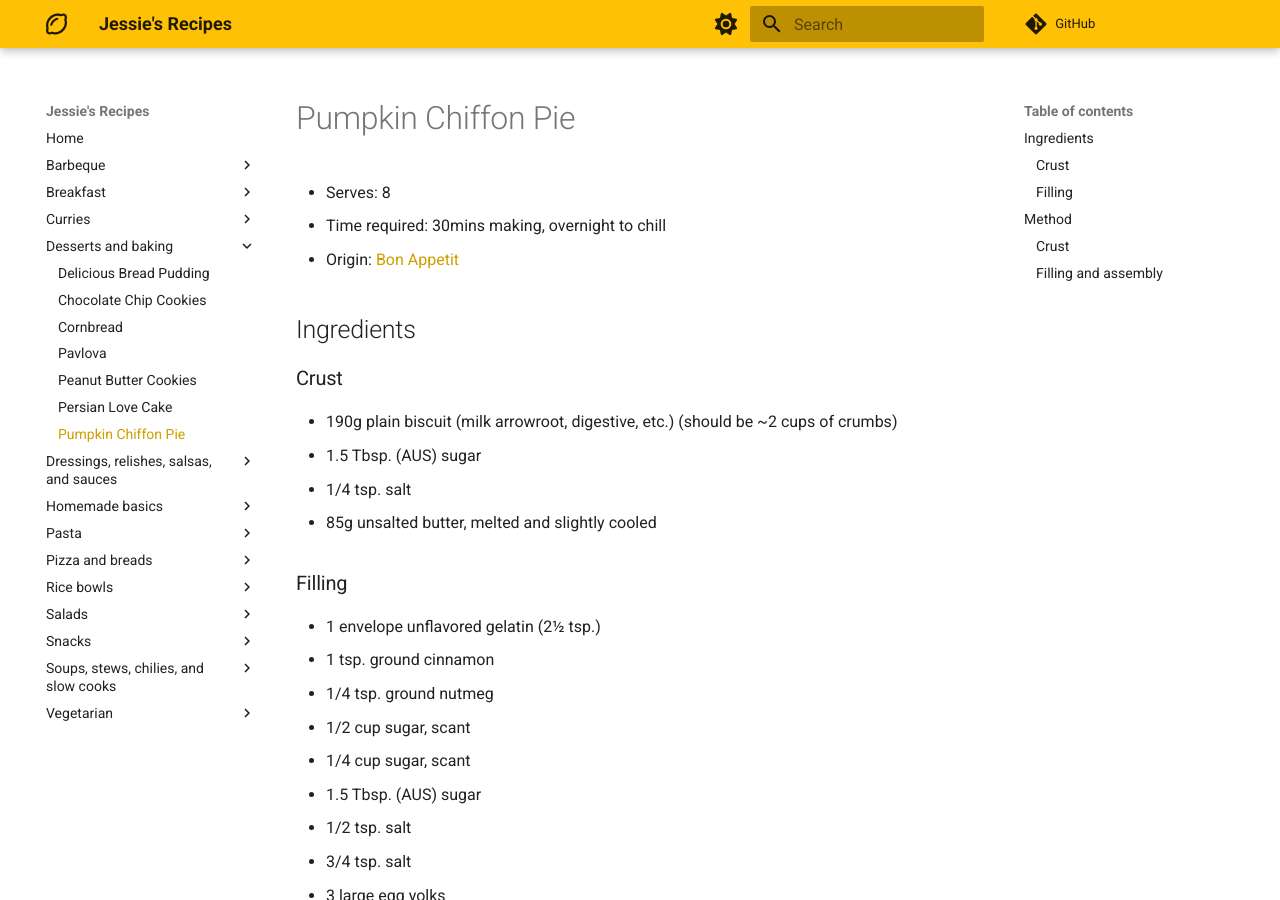
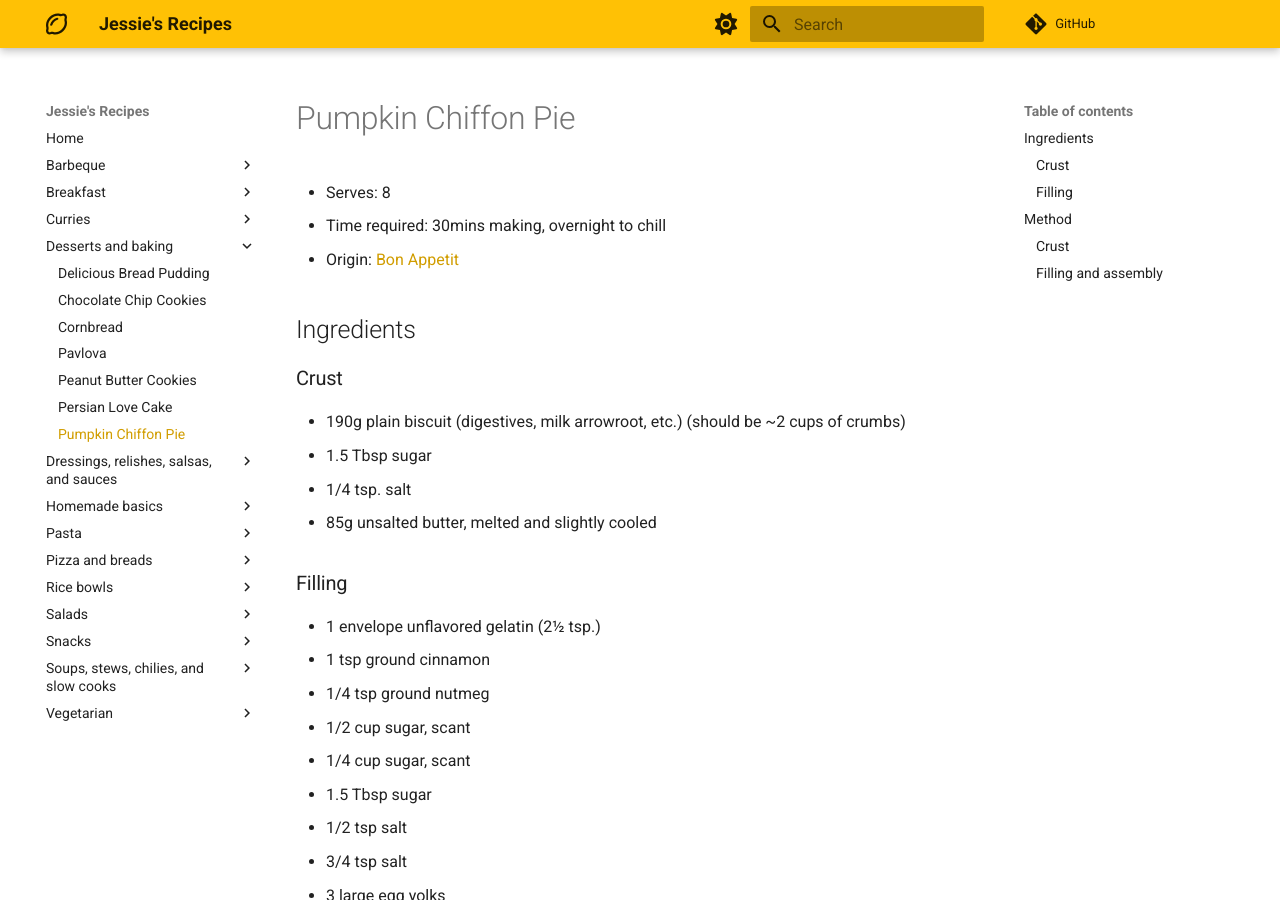
Before and after one commit to Adroz/recipe-database, an MkDocs documentation site: the page built from docs/desserts-and-baking/pumpkin-chiffon-pie.md, in a window 1280 px wide and 900 px high. Built offline with MkDocs 1.6.1 and Material for MkDocs 9.7.7, drawn with Linux system fonts in a browser that asks for light colours; comment, search, counter and statistics services are not loaded.

Commit message:
Update pumpkin-chiffon-pie.md

```diff
--- a/docs/desserts-and-baking/pumpkin-chiffon-pie.md
+++ b/docs/desserts-and-baking/pumpkin-chiffon-pie.md
@@ -5,19 +5,19 @@
 
 ## Ingredients
 ### Crust
-* 190g plain biscuit (milk arrowroot, digestive, etc.) (should be ~2 cups of crumbs)
-* 1.5 Tbsp. (AUS) sugar
+* 190g plain biscuit (digestives, milk arrowroot, etc.) (should be ~2 cups of crumbs)
+* 1.5 Tbsp sugar
 * 1/4 tsp. salt
 * 85g unsalted butter, melted and slightly cooled
 ### Filling
 * 1 envelope unflavored gelatin (2½ tsp.)
-* 1 tsp. ground cinnamon
-* 1/4 tsp. ground nutmeg
+* 1 tsp ground cinnamon
+* 1/4 tsp ground nutmeg
 * 1/2 cup sugar, scant
 * 1/4 cup sugar, scant
-* 1.5 Tbsp. (AUS) sugar
-* 1/2 tsp. salt
-* 3/4 tsp. salt
+* 1.5 Tbsp sugar
+* 1/2 tsp salt
+* 3/4 tsp salt
 * 3 large egg yolks
 * 3 large egg whites
 * 3/4 cup whole milk
```
